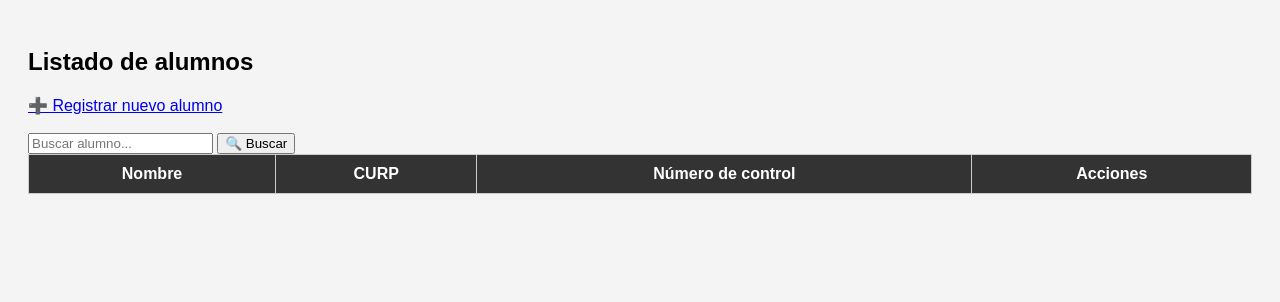
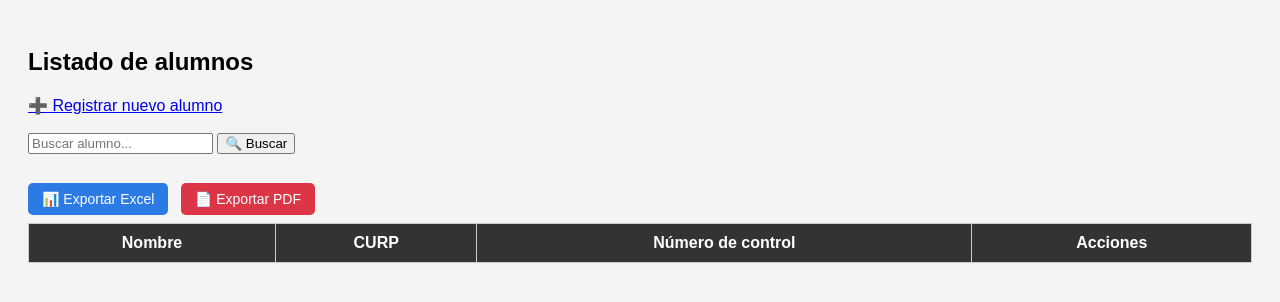
Before and after one commit to YahirArboleya/entregaCertificados, a Flask app: page / in a window 1280 px wide. Shown: the top 302 px of the page. Run offline with Flask 3, Linux system fonts and the light colour scheme; the visitor is signed in with stand-in values (Sample User, id 1); data that the repository does not hold is empty.

Commit message:
✨Exportar a excel y pdf

```diff
--- a/app.py
+++ b/app.py
@@ -1,5 +1,13 @@
 from flask import Flask, render_template, request, redirect, url_for, flash, session
 from db import get_connection
+from openpyxl import Workbook
+from flask import send_file
+import io
+from reportlab.lib.pagesizes import letter
+from reportlab.platypus import SimpleDocTemplate, Table, TableStyle
+from reportlab.lib import colors
+
+
 
 app = Flask(__name__)
 
@@ -168,6 +176,88 @@ def logout():
     session.clear()
     return redirect(url_for("login"))
 
+
+# -------------------------
+# EXPORTAR A EXCEL
+# -------------------------
+@app.route("/exportar/excel")
+def exportar_excel():
+    if "usuario" not in session:
+        return redirect(url_for("login"))
+
+    conn = get_connection()
+    cursor = conn.cursor(dictionary=True)
+    cursor.execute("SELECT nombre, curp, numero_control FROM certificados_01 ORDER BY nombre")
+    alumnos = cursor.fetchall()
+    conn.close()
+
+    wb = Workbook()
+    ws = wb.active
+    ws.title = "Alumnos"
+
+    ws.append(["Nombre", "CURP", "Número de Control"])
+
+    for a in alumnos:
+        ws.append([
+            a["nombre"],
+            a["curp"] or "",
+            a["numero_control"]
+        ])
+
+    archivo = io.BytesIO()
+    wb.save(archivo)
+    archivo.seek(0)
+
+    return send_file(
+        archivo,
+        download_name="alumnos.xlsx",
+        as_attachment=True
+    )
+
+# -------------------------
+# EXPORTAR A PDF
+# -------------------------
+@app.route("/exportar/pdf")
+def exportar_pdf():
+    if "usuario" not in session:
+        return redirect(url_for("login"))
+
+    conn = get_connection()
+    cursor = conn.cursor(dictionary=True)
+    cursor.execute("SELECT nombre, curp, numero_control FROM certificados_01 ORDER BY nombre")
+    alumnos = cursor.fetchall()
+    conn.close()
+
+    buffer = io.BytesIO()
+    pdf = SimpleDocTemplate(buffer, pagesize=letter)
+
+    data = [["Nombre", "CURP", "Número de Control"]]
+
+    for a in alumnos:
+        data.append([
+            a["nombre"],
+            a["curp"] or "",
+            a["numero_control"]
+        ])
+
+    tabla = Table(data)
+    tabla.setStyle(TableStyle([
+        ("BACKGROUND", (0,0), (-1,0), colors.lightgrey),
+        ("GRID", (0,0), (-1,-1), 1, colors.black),
+        ("ALIGN", (0,0), (-1,-1), "CENTER"),
+        ("FONT", (0,0), (-1,0), "Helvetica-Bold"),
+    ]))
+
+    pdf.build([tabla])
+    buffer.seek(0)
+
+    return send_file(
+        buffer,
+        download_name="alumnos.pdf",
+        as_attachment=True
+    )
+
+
 # -------------------------
 # RUN
 # -------------------------
--- a/static/styles.css
+++ b/static/styles.css
@@ -19,3 +19,26 @@ th {
     background: #333;
     color: white;
 }
+
+
+.btn {
+    padding: 8px 14px;
+    background: #2c7be5;
+    color: white;
+    border-radius: 5px;
+    text-decoration: none;
+    margin-right: 8px;
+    font-size: 14px;
+}
+
+.btn:hover {
+    background: #1a5fc2;
+}
+
+.btn-pdf {
+    background: #dc3545;
+}
+
+.btn-pdf:hover {
+    background: #b52a37;
+}
--- a/templates/index.html
+++ b/templates/index.html
@@ -16,6 +16,12 @@
     <input type="text" name="q" placeholder="Buscar alumno..." value="{{ request.args.get('q','') }}">
     <button type="submit">🔍 Buscar</button>
 </form>
+<br><br>
+
+<div style="margin-bottom:15px;">
+    <a href="{{ url_for('exportar_excel') }}" class="btn">📊 Exportar Excel</a>
+    <a href="{{ url_for('exportar_pdf') }}" class="btn btn-pdf">📄 Exportar PDF</a>
+</div>
 
 
 <table>
```
